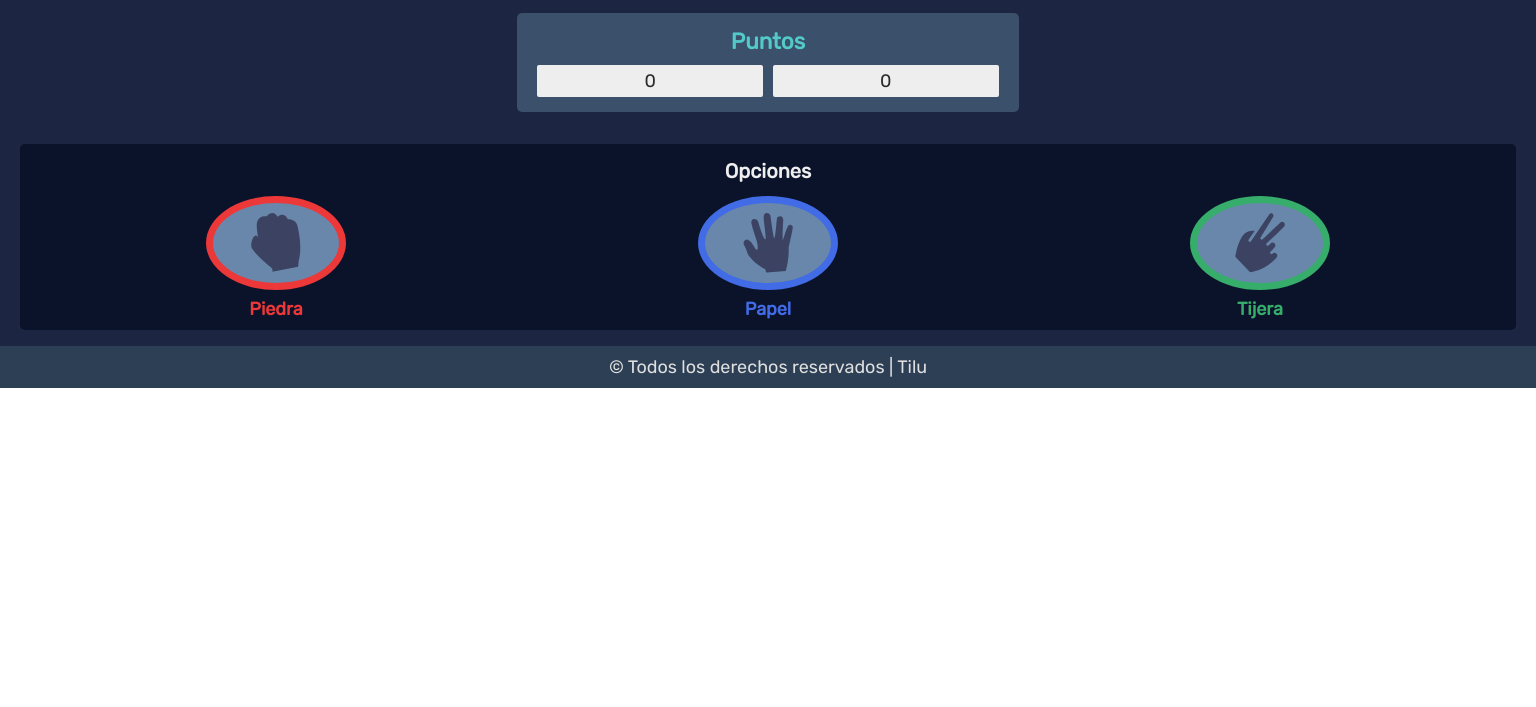
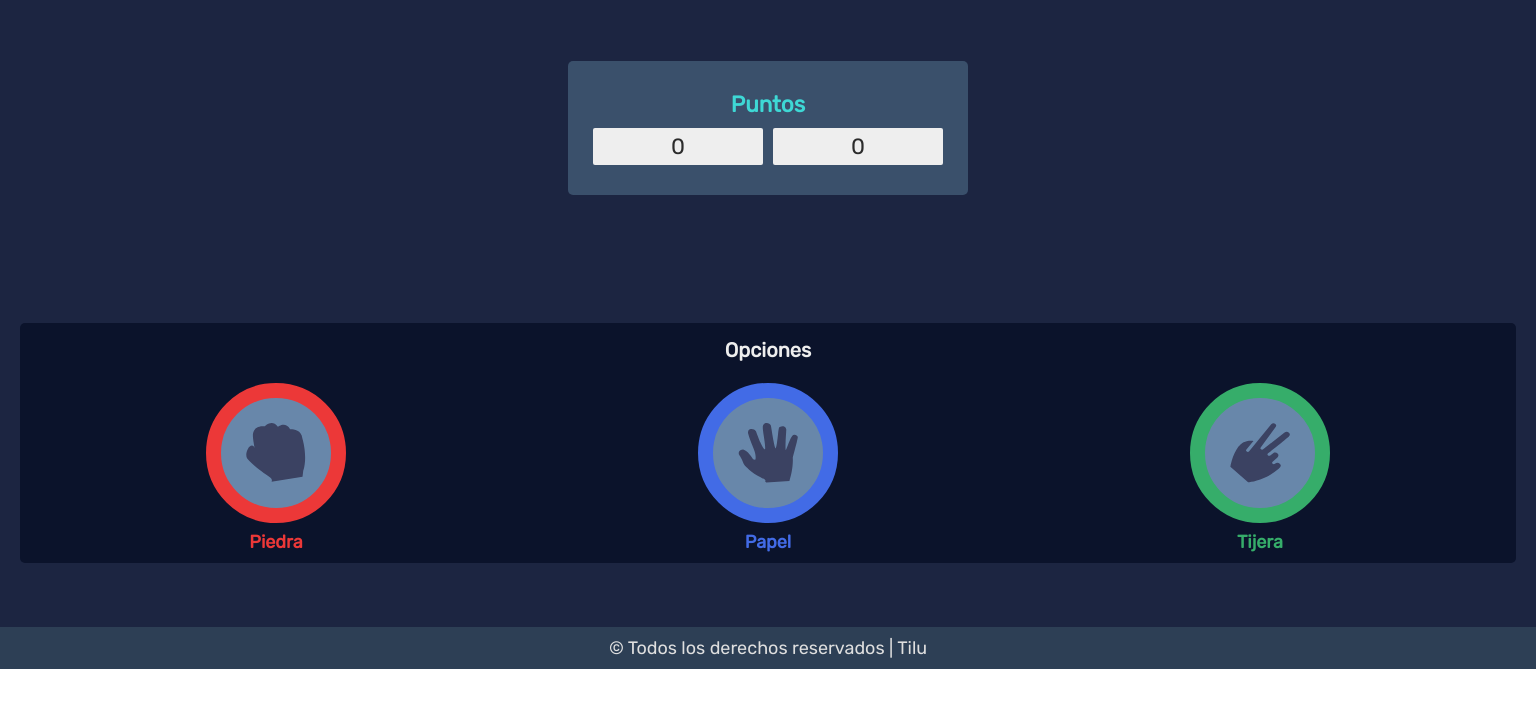
Before and after one commit to TiluXyZ/test-rps, a plain HTML site: page index.html in a window 1536 px wide. Shown: the part 67-774 px from the top of the page. Drawn offline with nearby package versions, Linux system fonts and the light colour scheme.

Commit message:
Ajustando el responsive design de escritorio y modificando el diseño de las opciones

```diff
--- a/css/styles.css
+++ b/css/styles.css
@@ -21,7 +21,7 @@ a {
   display: grid;
   grid-template-columns: repeat(3, 1fr);
   grid-template-rows: repeat(5, auto);
-  grid-gap: 1rem;
+  grid-gap: 4rem;
 }
 .container header {
   display: grid;
@@ -66,7 +66,7 @@ a {
   grid-column-end: 4;
   grid-row-start: 4;
   grid-row-end: 5;
-  grid-gap: 0.5rem;
+  grid-gap: 1rem;
 }
 .container .options h3 {
   grid-column-start: 1;
@@ -82,7 +82,7 @@ a {
   grid-column-end: 2;
   grid-row-start: 2;
   grid-row-end: 3;
-  row-gap: 0.5rem;
+  row-gap: 1rem;
 }
 .container .options .o-images .first {
   grid-column-start: 1;
@@ -204,7 +204,7 @@ header .title-h h1 {
   padding-left: 5px;
 }
 
-@media screen and (min-width: 230px) {
+@media screen and (min-width: 232px) {
   header {
     padding: 0 20px;
   }
@@ -222,7 +222,7 @@ header .title-h h1 {
   padding: 10px;
 }
 .score h2 {
-  color: #53cac8;
+  color: #3ed8d5;
   padding: 5px 0;
   text-align: center;
   font-size: 1.4rem;
@@ -239,15 +239,22 @@ header .title-h h1 {
 .score .s-panel .points {
   color: #2b2b2b;
   background-color: #eeeeee;
-  font-size: 1.125rem;
+  font-size: 22px;
   text-align: center;
   padding: 5px;
   border-radius: 2px;
 }
 
-@media screen and (min-width: 230px) and (max-width: 600px) {
+@media screen and (min-width: 340px) and (max-width: 600px) {
   .score {
     width: 200px;
+  }
+}
+@media screen and (min-width: 1500px) {
+  .score {
+    width: 400px;
+    margin: 0 auto;
+    padding: 25px 15px;
   }
 }
 .options {
@@ -265,17 +272,20 @@ header .title-h h1 {
 .options .o-images .option {
   display: flex;
   justify-content: center;
+  align-items: center;
   background-color: #6887aa;
   width: 140px;
+  height: 140px;
   margin: 0 auto;
   padding: 10px;
   border-radius: 100%;
   border-style: solid;
-  border-width: 7px;
+  border-width: 15px;
   cursor: pointer;
 }
 .options .o-images .option img {
-  width: 50px;
+  width: 60px;
+  height: 60px;
 }
 .options .o-images .first {
   border-color: #ec3838;
```
Also changed, not shown: 1 other file.
